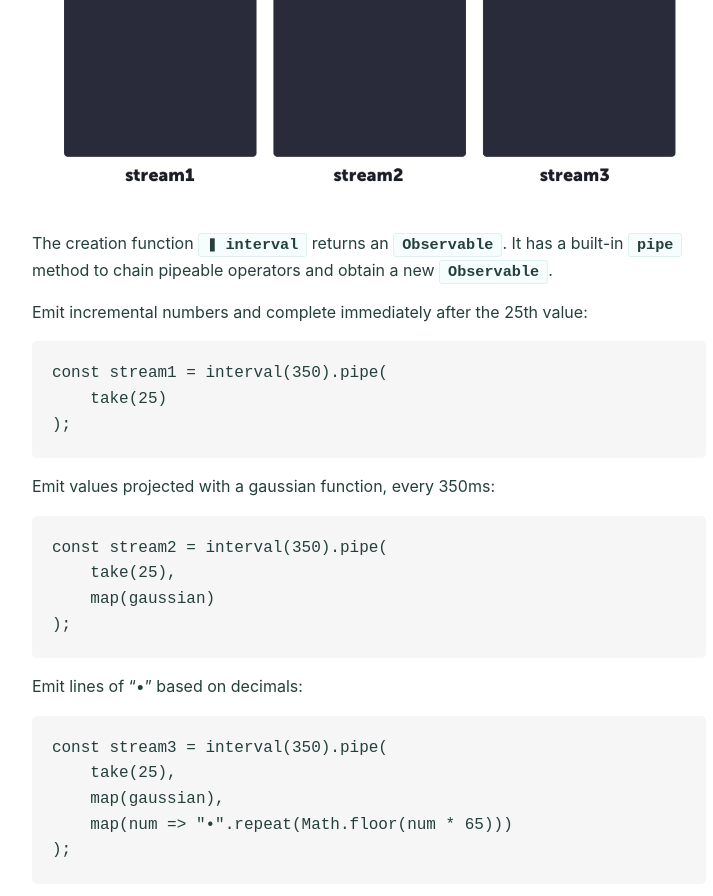
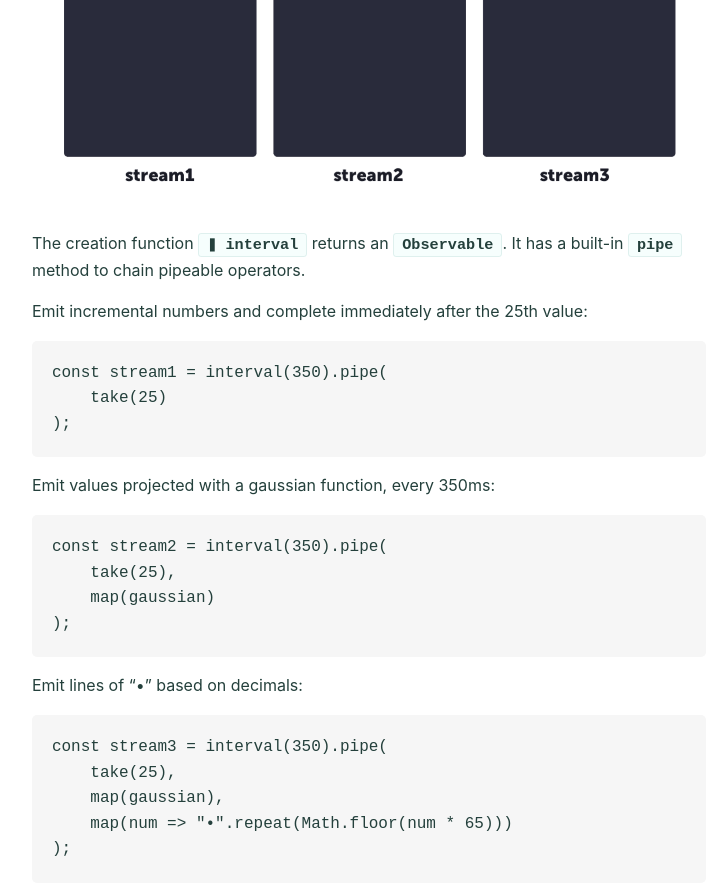
Before and after one commit to cedricss/reactive.how, a Jekyll site: the page built from rxjs/pipeable-operators.md, in a window 1280 px wide and 900 px high, scrolled down 2727 px. Shown: the top 896 px of the window, without its empty margins (271-984 px from the left). Built offline with Jekyll 4.4.1, drawn with Linux system fonts in a browser that asks for light colours.

Commit message:
Update Episode 30

```diff
--- a/rxjs/pipeable-operators.md
+++ b/rxjs/pipeable-operators.md
@@ -50,7 +50,7 @@ import { map, take } from "rxjs/operators";
 
 > ![](/img/rxjs/pipeable-operators/interval-map-draw.gif)
 
-The creation function `❚ interval` returns an `Observable`. It has a built-in `pipe` method to chain pipeable operators and obtain a new `Observable`.
+The creation function `❚ interval` returns an `Observable`. It has a built-in `pipe` method to chain pipeable operators.
 
 Emit incremental numbers and complete immediately after the 25th value:
 
```
